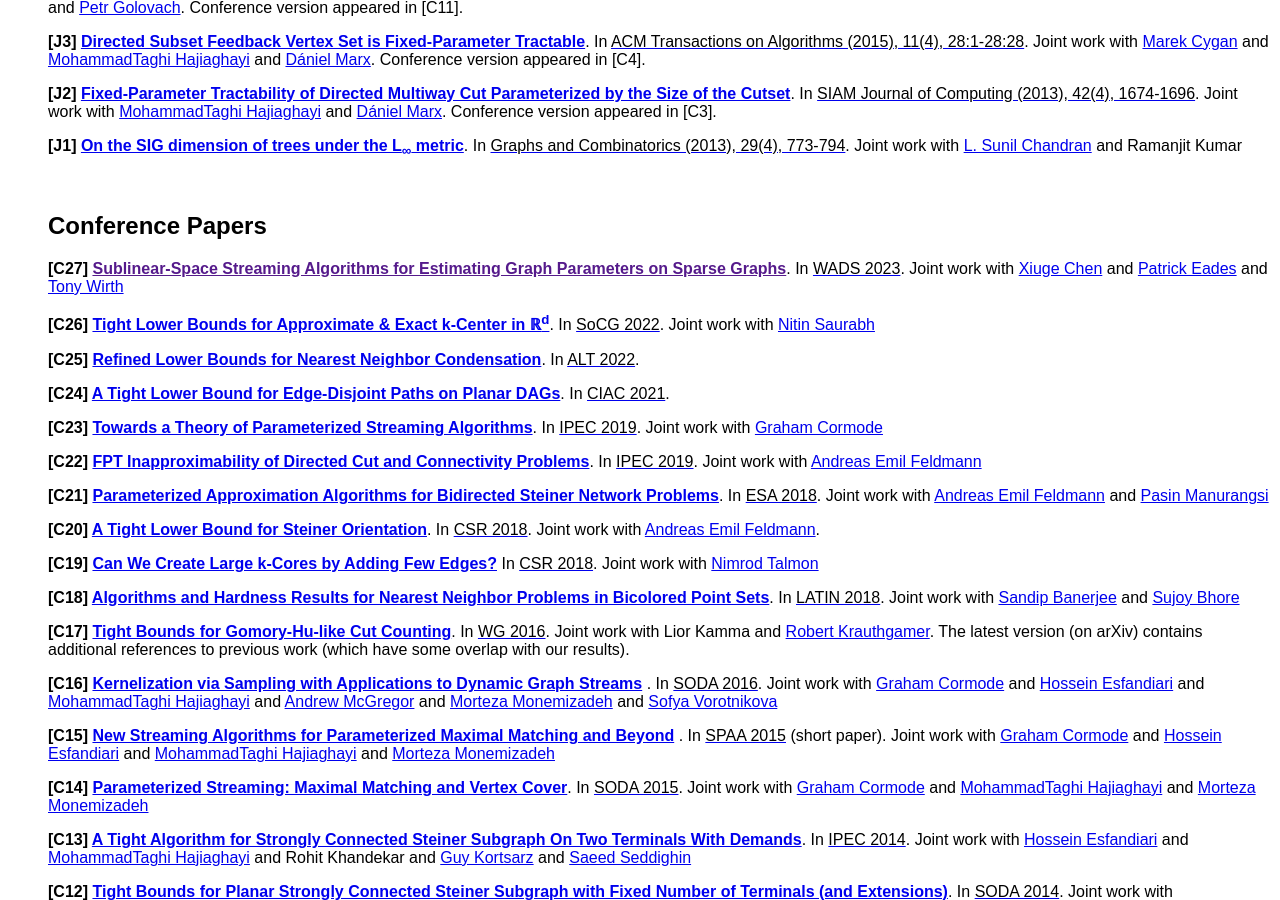
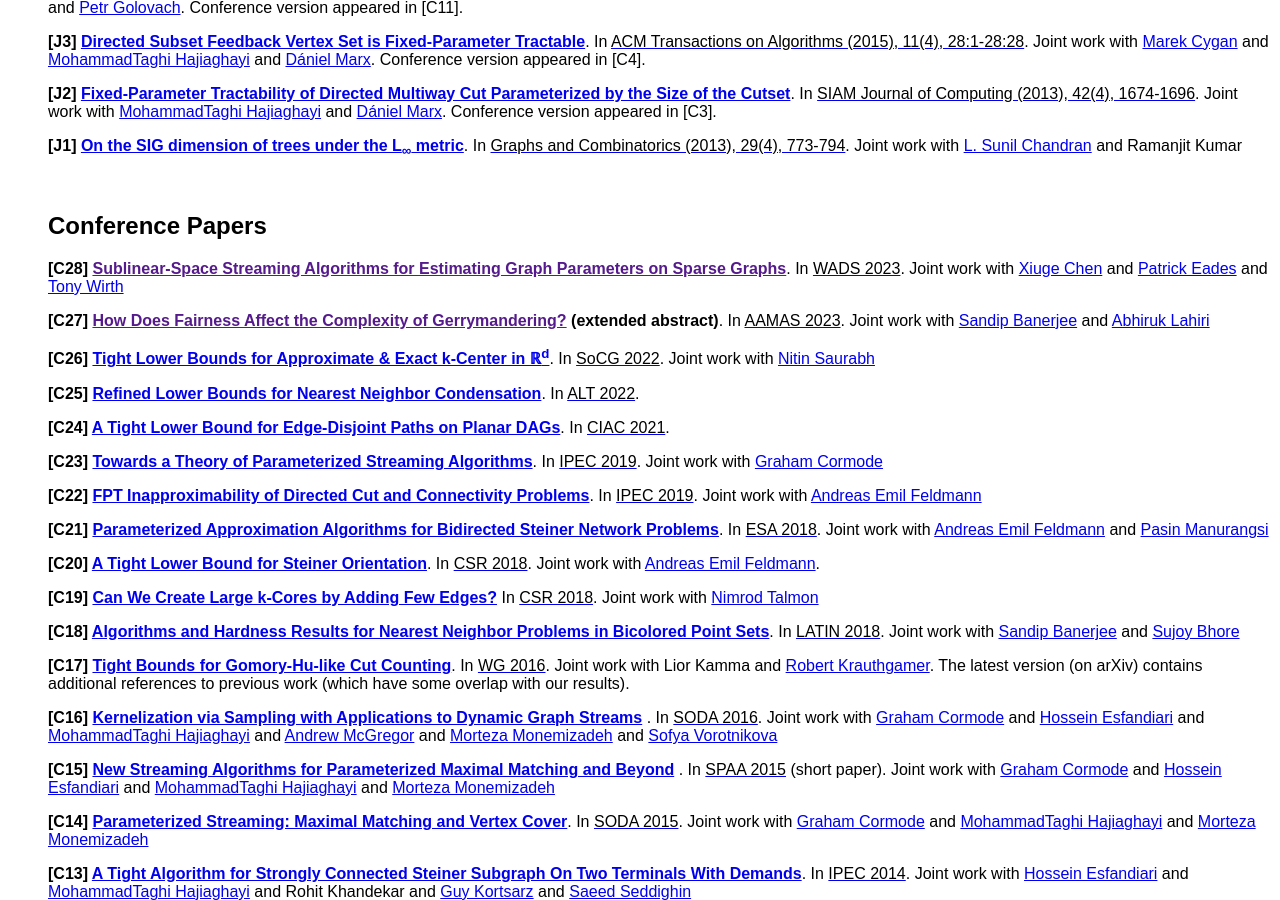
Before and after one commit to rajeshchitnis/rajeshchitnis.github.io, a Jekyll site: the page publications.html, which Jekyll copies as it is, in a window 1280 px wide and 900 px high, scrolled down 621 px. Built offline with Jekyll 4.4.1, drawn with Linux system fonts in a browser that asks for light colours.

Commit message:
Update publications.html

```diff
--- a/publications.html
+++ b/publications.html
@@ -171,7 +171,10 @@
 
 <h2>Conference Papers</h2>
 
-<p class="p7"><font color = "black"><b>[C27] <a href=""> Sublinear-Space Streaming Algorithms for Estimating Graph Parameters on Sparse Graphs</a></b>. In <a href="https://wadscccg2023.encs.concordia.ca/"><FONT COLOR=black>WADS 2023</a>. Joint work with <a href="https://xiugechen.github.io/">Xiuge Chen</a> and <a href="https://dblp.org/pid/267/2109.html">Patrick Eades</a> and <a href="https://people.eng.unimelb.edu.au/awirth/">Tony Wirth</a></p>
+<p class="p7"><font color = "black"><b>[C28] <a href=""> Sublinear-Space Streaming Algorithms for Estimating Graph Parameters on Sparse Graphs</a></b>. In <a href="https://wadscccg2023.encs.concordia.ca/"><FONT COLOR=black>WADS 2023</a>. Joint work with <a href="https://xiugechen.github.io/">Xiuge Chen</a> and <a href="https://dblp.org/pid/267/2109.html">Patrick Eades</a> and <a href="https://people.eng.unimelb.edu.au/awirth/">Tony Wirth</a></p>
+<p class="p3"></p>
+
+<p class="p7"><font color = "black"><b>[C27] <a href=""> How Does Fairness Affect the Complexity of Gerrymandering?</a> (extended abstract)</b>. In <a href="https://aamas2023.soton.ac.uk/"><FONT COLOR=black>AAMAS 2023</a>. Joint work with <a href="https://dblp.org/pid/65/6262.html">Sandip Banerjee</a> and <a href="https://abhiruklahiri.github.io/">Abhiruk Lahiri</a></p>
 <p class="p3"></p>
 
 <p class="p7"><font color = "black"><b>[C26] <a href="https://arxiv.org/abs/2203.08328"> Tight Lower Bounds for Approximate &amp; Exact k-Center in &#8477;<sup>d</sup></a></b>. In <a href="https://drops.dagstuhl.de/opus/volltexte/2022/16036/"><FONT COLOR=black>SoCG 2022</a>. Joint work with <a href="https://nitinsau.github.io/">Nitin Saurabh</a></p>
```
